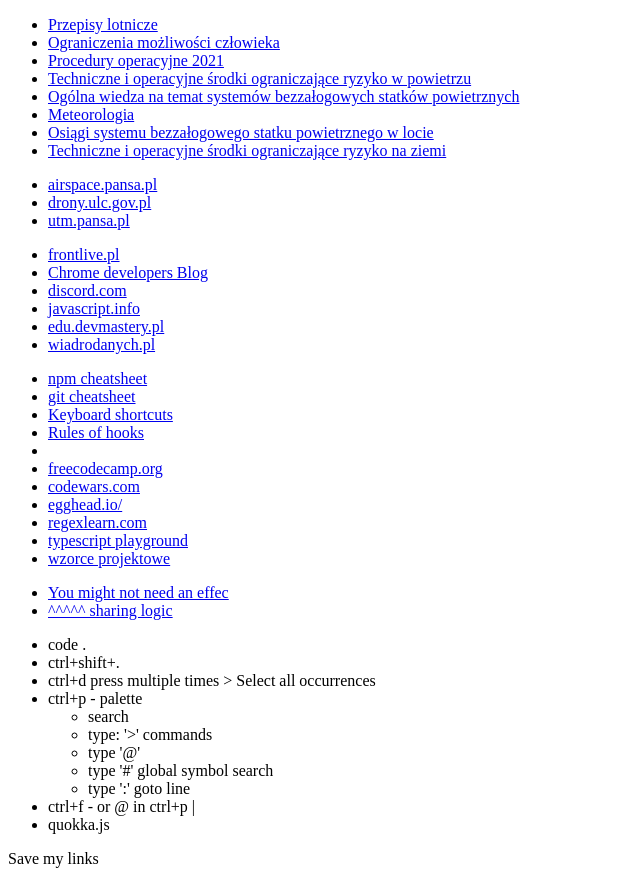
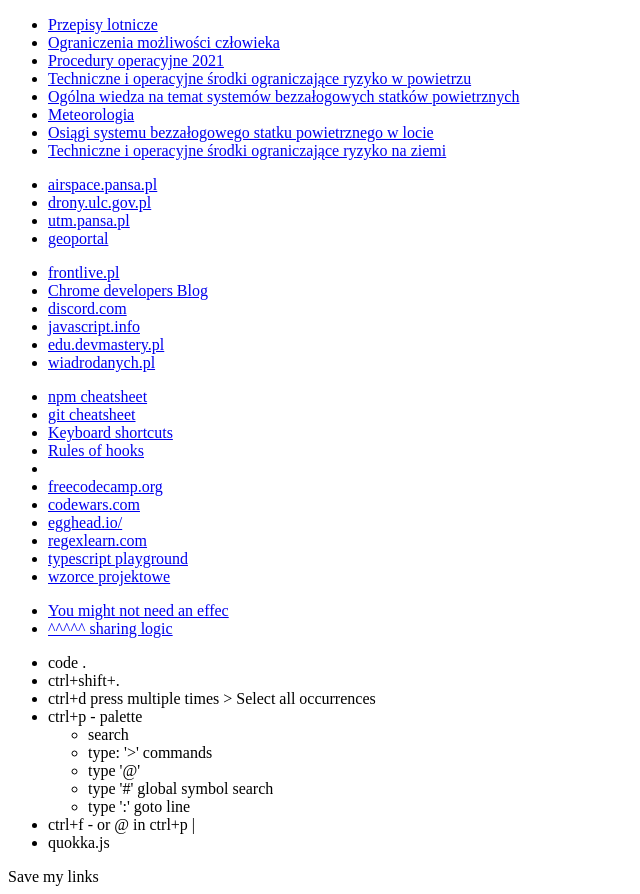
Before and after one commit to mkiszka/MyShortcuts, a plain HTML site: page index.html in a window 1280 px wide. Shown: the whole page, without its empty margins (0-640 px from the left). Drawn offline with Linux system fonts and the light colour scheme.

Commit message:
Update index.html

```diff
--- a/index.html
+++ b/index.html
@@ -19,6 +19,8 @@
   <li><a href="https://airspace.pansa.pl/">airspace.pansa.pl</a></li>
   <li><a href="https://drony.ulc.gov.pl/">drony.ulc.gov.pl</a></li>
   <li><a href="https://utm.pansa.pl/">utm.pansa.pl</a></li>
+  <li><a href=" https://mapy.geoportal.gov.pl/">geoportal</a></li>
+
 
 </ul>
 <ul>
```
